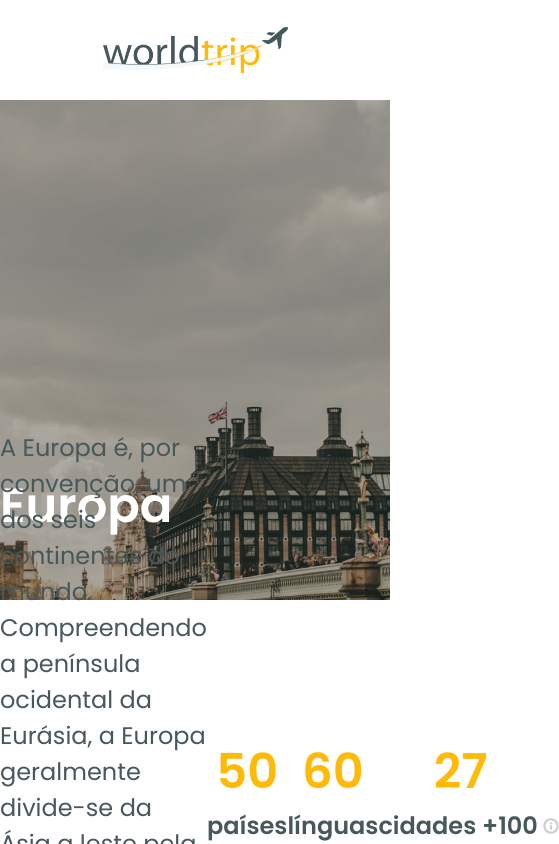
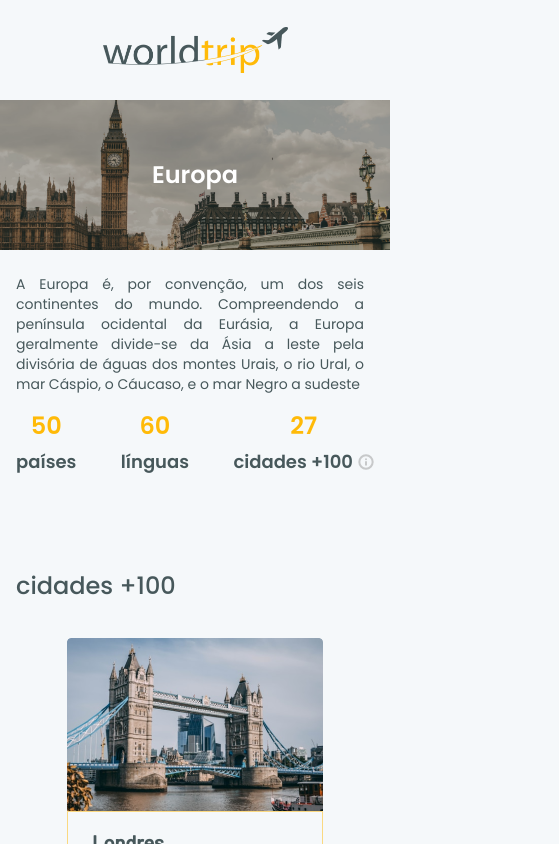
Before and after one commit to DiegoSouza7/worldtrip, a Next.js app: page /1 in a window 390 px wide. Shown: the top 844 px of the page, 559 px wide, since content can reach past the window. Built offline with nearby package versions, Linux system fonts and the light colour scheme.

Commit message:
refactor: responsivity page [id]

```diff
--- a/src/components/BannerContinent.tsx
+++ b/src/components/BannerContinent.tsx
@@ -3,29 +3,39 @@ import { Box, Flex, Text } from "@chakra-ui/react";
 
 export function BannerContinent() {
   return (
-    <Box
+    <Flex
       backgroundImage="url('/Europ.png')"
+      backgroundSize="cover"
+      backgroundPosition="center"
+      backgroundRepeat="no-repeat"
       bgPosition="center"
       bgRepeat="no-repeat"
       w="100%"
-      h={500}
+      h={{ sm: "150px", md: '300px', lg: '400px', xl: '500px' }}
       m="0 auto"
+      maxWidth={1440}
+      justifyContent="center"
+      alignItems="center"
     >
       <Flex
-        m="0 auto"
         w="100%"
+        h="100%"
         maxWidth={1160}
+        justifyContent={{ sm: "center", md: "start"}}
+        alignItems={{ sm: "center", md: "flex-end"}}
+        pl={{sm: "16px", "2xl": 0}}
+        pr={{sm: "16px", "2xl": 0}}
       >
         <Text
-          fontSize="5xl"
+          fontSize={{ sm: "2xl", md: "3xl", lg: "4xl", xl: "5xl" }}
           color="white"
           fontWeight={600}
-          lineHeight="72px"
-          mt="370"
+          lineHeight={{ sm: "42px", md: "52px", lg: "68px", xl: "72px" }}
+          mb={{sm: 0, md: "20px"}}
         >
           Europa
         </Text>
       </Flex>
-    </Box>
+    </Flex>
   )
 }
--- a/src/components/CityCard.tsx
+++ b/src/components/CityCard.tsx
@@ -8,6 +8,9 @@ export function CityCard() {
       h={280}
       textAlign="center"
       gridTemplateRows="173px 1fr"
+      pl="10px"
+      pr="10px"
+      pb="10px"
     >
       <img
         src="/Londres.png"
@@ -16,6 +19,8 @@ export function CityCard() {
       />
       <Grid
         gridTemplateColumns="1fr 50px"
+        border="1px solid rgba(255, 186, 8, 0.5)"
+        borderBottomRadius="5px"
       >
         <Grid
           gridTemplateRows="1fr 1fr"
--- a/src/pages/[id].tsx
+++ b/src/pages/[id].tsx
@@ -20,24 +20,30 @@ export default function Continents() {
       <Flex
         w="100%"
         maxWidth={1160}
-        h={220}
+        pl={{sm: "16px", "2xl": 0}}
+        pr={{sm: "16px", "2xl": 0}}
         m="0 auto"
-        mt={20}
+        mt={{sm: "24px", md: 20}}
+        flexDirection={{sm: "column", md: "row"}}
         justifyContent="space-between"
         alignItems="center"
       >
         <Text
           fontWeight={400}
-          fontSize="2xl"
-          lineHeight="36px"
-          maxWidth={600}
+          fontSize={{ sm: "sm", md: "lg", lg: "2xl"}}
+          lineHeight={{sm: 5, md: 7, lg: 9}}
+          maxWidth={{md: 500,lg: 600}}
           color="gray.500"
+          textAlign="justify"
+          mr="10px"
         >
           A Europa é, por convenção, um dos seis continentes do mundo. Compreendendo a península ocidental da Eurásia, a Europa geralmente divide-se da Ásia a leste pela divisória de águas dos montes Urais, o rio Ural, o mar Cáspio, o Cáucaso, e o mar Negro a sudeste
         </Text>
         <Flex
-          w={490}
+          w="100%"
           h={100}
+          minWidth="350px"
+          maxWidth="360"
           justifyContent="space-between"
           alignItems="center"
         >
@@ -49,14 +55,14 @@ export default function Continents() {
             <Text
               color="#FFBA08"
               fontWeight={600}
-              fontSize="5xl"
-              lineHeight="72px"
+              fontSize={{ sm: "2xl", md: "3xl", lg: "5xl"}}
+              lineHeight={{ sm: 9, md: "48px", lg: "72px"}}
             >
               50
             </Text>
             <Text
               fontWeight={600}
-              fontSize="2xl"
+              fontSize={{sm: "lg",  md: "xl", lg: "2xl"}}
               color="gray.500"
               lineHeight="36px"
             >
@@ -71,14 +77,14 @@ export default function Continents() {
             <Text
               color="#FFBA08"
               fontWeight={600}
-              fontSize="5xl"
-              lineHeight="72px"
+              fontSize={{ sm: "2xl", md: "3xl", lg: "5xl"}}
+              lineHeight={{ sm: 9, md: "48px", lg: "72px"}}
             >
               60
             </Text>
             <Text
               fontWeight={600}
-              fontSize="2xl"
+              fontSize={{sm: "lg",  md: "xl", lg: "2xl"}}
               color="gray.500"
               lineHeight="36px"
             >
@@ -93,15 +99,15 @@ export default function Continents() {
             <Text
               color="#FFBA08"
               fontWeight={600}
-              fontSize="5xl"
-              lineHeight="72px"
+              fontSize={{ sm: "2xl", md: "3xl", lg: "5xl"}}
+              lineHeight={{ sm: 9, md: "48px", lg: "72px"}}
             >
               27
             </Text>
             <Flex>
               <Text
                 fontWeight={600}
-                fontSize="2xl"
+                fontSize={{sm: "lg",  md: "xl", lg: "2xl"}}
                 color="gray.500"
                 lineHeight="36px"
                 whiteSpace="nowrap"
@@ -125,16 +131,18 @@ export default function Continents() {
         h={220}
         m="0 auto"
         mt={20}
+        pl={{sm: "16px", "2xl": 0}}
+        pr={{sm: "16px", "2xl": 0}}
       >
         <Text
           fontWeight={500}
-          fontSize="4xl"
-          lineHeight="54px"
+          fontSize={{sm: "2xl", xl: "4xl"}}
+          lineHeight={{sm: 6, xl: "54px"}}
         >
           cidades +100
         </Text>
         <Flex
-          justifyContent="space-between"
+          justifyContent={{sm: "Center", md: "space-evenly"}}
           alignItems="center"
           flexWrap="wrap"
           w="100%"
--- a/src/pages/index.tsx
+++ b/src/pages/index.tsx
@@ -34,15 +34,16 @@ export default function Home() {
       >
         <Text
           fontWeight={500}
-          fontSize={["2xl","4xl"]}
+          fontSize={{sm: "2xl", xl: "4xl"}}
           lineHeight="54px"
         >
           Vamos nessa?
         </Text>
         <Text
           fontWeight={500}
-          fontSize={["2xl","4xl"]}
+          fontSize={{sm: "2xl", xl: "4xl"}}
           lineHeight="54px"
+          textAlign="center"
         >
           Então escolha seu continente
         </Text>
--- a/src/styles/theme.ts
+++ b/src/styles/theme.ts
@@ -5,7 +5,8 @@ const breakpoints = createBreakpoints({
   sm: "320px",
   md: "768px",
   lg: "960px",
-  xl: "1200px",
+  xl: "1160px",
+  "2xl": "1200px",
 })
 
 export const theme = extendTheme({
@@ -22,7 +23,7 @@ export const theme = extendTheme({
   styles: {
     global: {
       body: {
-        bg: 'white',
+        bg: '#F5F8FA',
         color: 'gray.500'
       }
     }
```
Also changed, not shown: server.json (added, +41 -0 lines), src/components/ContinentsSlides/ContinentSlide.tsx (+19 -19 lines), src/components/ContinentsSlides/index.tsx (+2 -7 lines), src/components/TravelTypes/card.tsx (+8 -6 lines), src/components/TravelTypes/index.tsx (+8 -9 lines).
